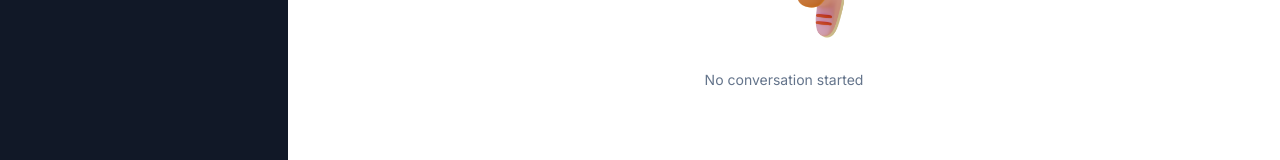
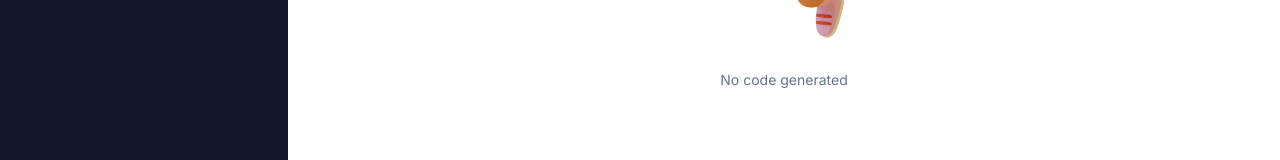
Before and after one commit to alexander-rebai/ai-saas, a Next.js app: page /code in a window 1280 px wide. Shown: the part 508-668 px from the top of the page. Built offline with nearby package versions, Linux system fonts and the light colour scheme.

Commit message:
fix typo

```diff
--- a/app/(platform)/(routes)/code/page.tsx
+++ b/app/(platform)/(routes)/code/page.tsx
@@ -130,7 +130,7 @@ const CodePage = () => {
             </div>
           )}
           {messages.length === 0 && !isLoading && (
-            <Empty label="No conversation started" />
+            <Empty label="No code generated" />
           )}
           <div className="flex flex-col gap-y-4">
             {messages.map((message) => (
```
